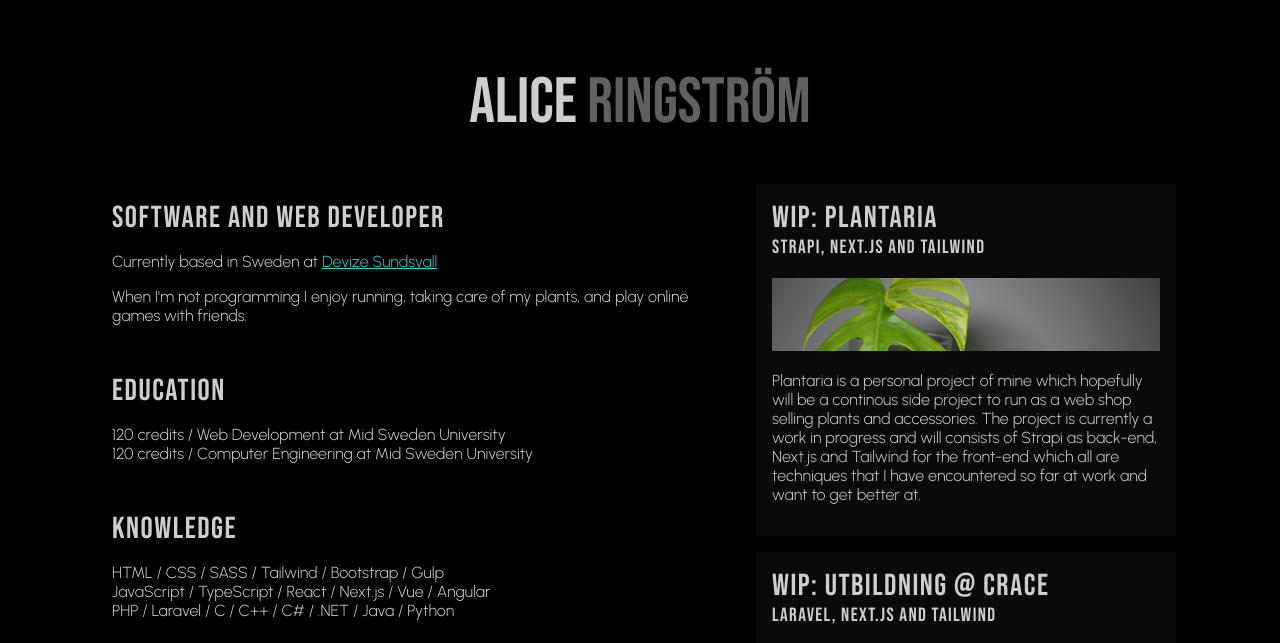
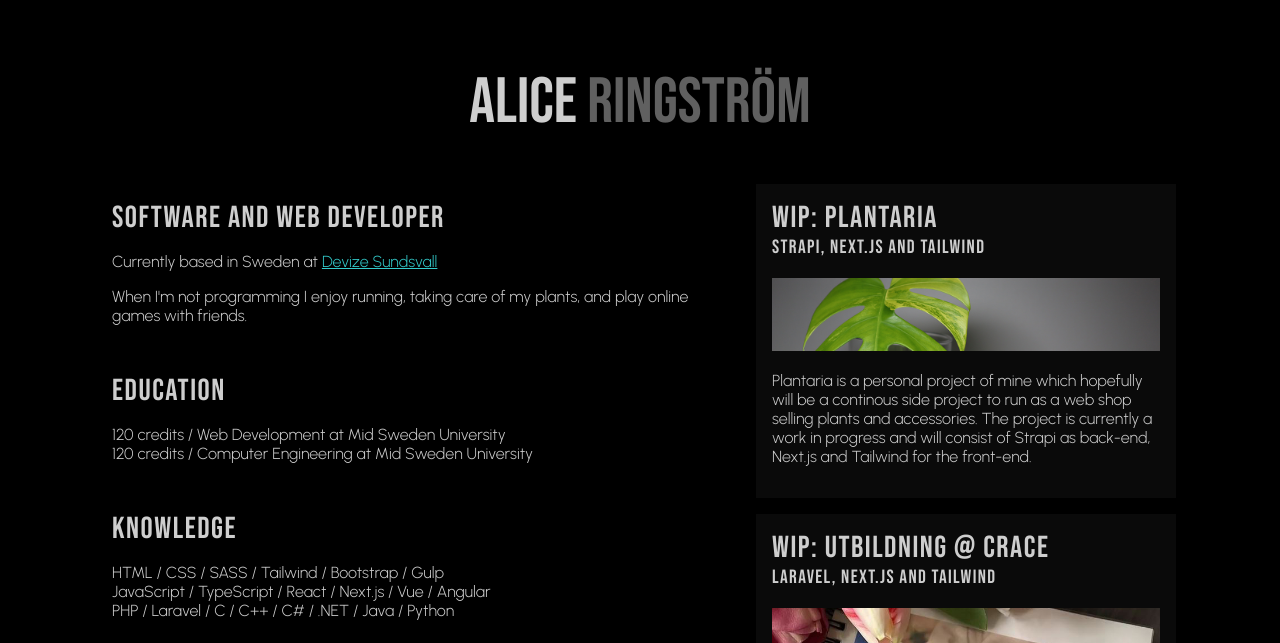
Before and after one commit to Affixe/affixe.github.io, a plain HTML site: page index.html in a window 1280 px wide. Shown: the top 643 px of the page. Drawn offline with Linux system fonts and the light colour scheme; a web font is replaced by a local one.

Commit message:
Small fixes.

```diff
--- a/index.html
+++ b/index.html
@@ -68,8 +68,7 @@
             <img src="./assets/plantaria.jpg" alt="Plantaria project">
             <p>
                 Plantaria is a personal project of mine which hopefully will be a continous side project to run as a web shop selling plants and
-                accessories. The project is currently a work in progress and will consists of Strapi as back-end, Next.js and Tailwind for the front-end which all
-                are techniques that I have encountered so far at work and want to get better at.
+                accessories. The project is currently a work in progress and will consist of Strapi as back-end, Next.js and Tailwind for the front-end.
             </p>
         </article>
 
@@ -80,7 +79,7 @@
             <p>
                 Utbildning @ CRACE is a project that I am currently doing at my part-time job at CRACE. CRACE is an educational company within animal health care
                 that wants to expand the company and target group with more flexible education options. The educational platform Utbildning @ CRACE will consist of
-                a Laravel back-end and Next.js and Tailwind for the front-end.
+                a Laravel back-end, Next.js and Tailwind for the front-end.
             </p>
         </article>
     </section>
```
